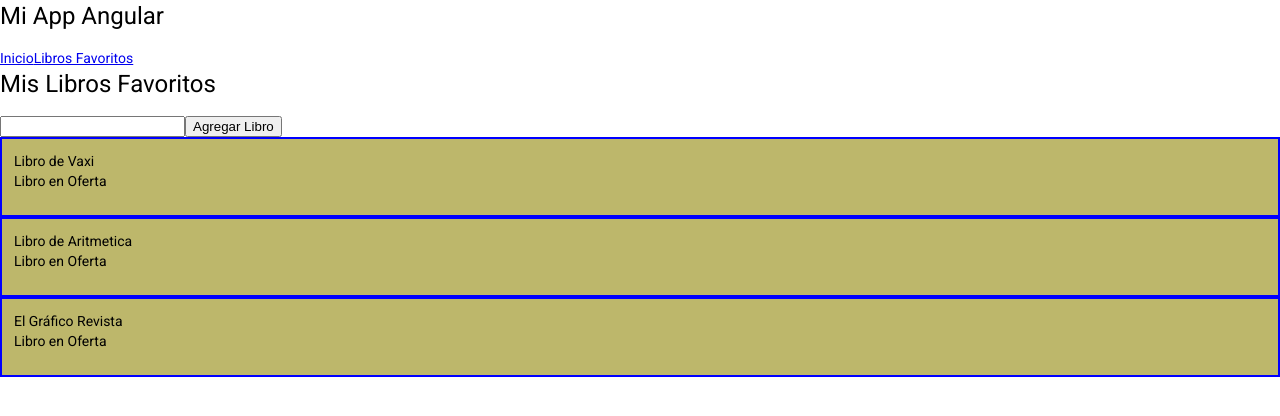
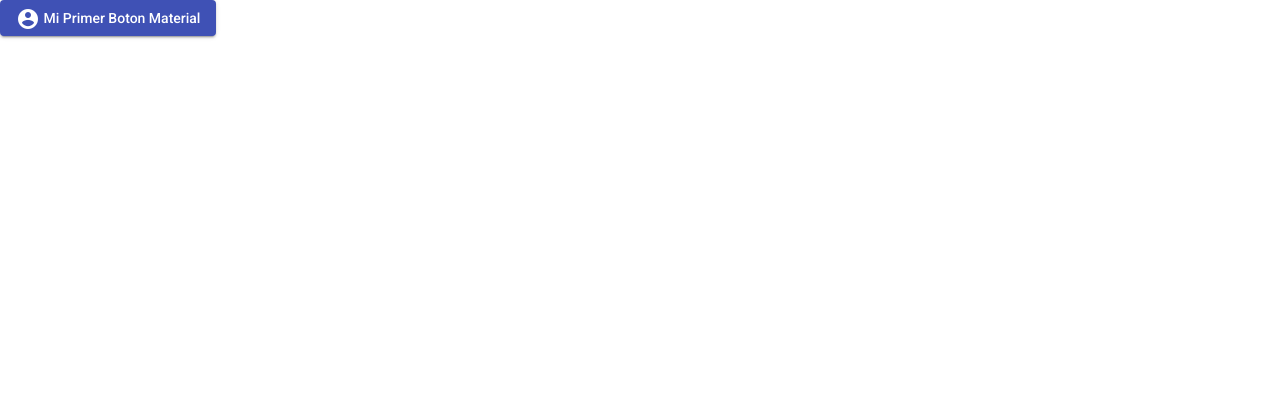
Before and after one commit to PedroAvila/MiwebApp, an Angular app: page /libros in a window 1280 px wide. Shown: the top 416 px of the page. Built offline with nearby package versions, Linux system fonts and the light colour scheme.

Commit message:
Agregar Componente Angular Material

```diff
--- a/src/app/app.component.html
+++ b/src/app/app.component.html
@@ -1,7 +1,11 @@
 <!-- <app-usuario></app-usuario> -->
 <!-- <app-libros></app-libros> -->
 
-<h1>Mi App Angular</h1>
+<!-- <h1>Mi App Angular</h1>
 <a routerLink="/">Inicio</a>
 <a routerLink="/libros">Libros Favoritos</a>
-<router-outlet></router-outlet>
+<router-outlet></router-outlet> -->
+
+<button mat-raised-button color="primary">
+  <mat-icon> account_circle </mat-icon> Mi Primer Boton Material
+</button>
--- a/src/app/app.module.ts
+++ b/src/app/app.module.ts
@@ -10,6 +10,7 @@
 import { LibrosService } from './services/libros.service';
 import { InicioComponent } from './inicio.component';
 import { BrowserAnimationsModule } from '@angular/platform-browser/animations';
+import { MaterialModule } from './material.module';
 
 @NgModule({
   declarations: [
@@ -23,7 +24,8 @@
     BrowserModule,
     AppRoutingModule,
     FormsModule,
-    BrowserAnimationsModule
+    BrowserAnimationsModule,
+    MaterialModule
   ],
   providers: [LibrosService],
   bootstrap: [AppComponent]
```
Also changed, not shown: src/app/material.module.ts (added, +12 -0 lines).
